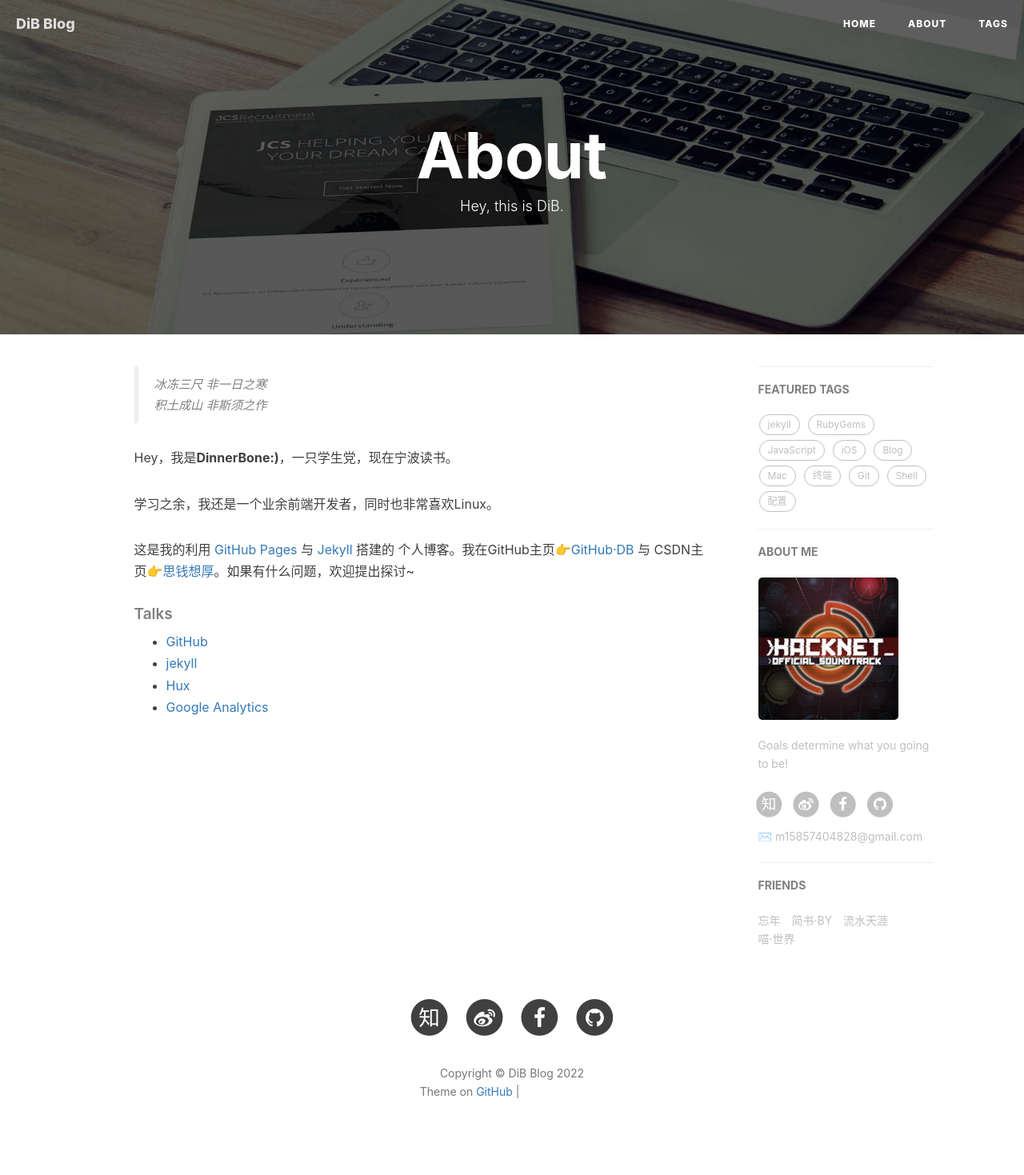
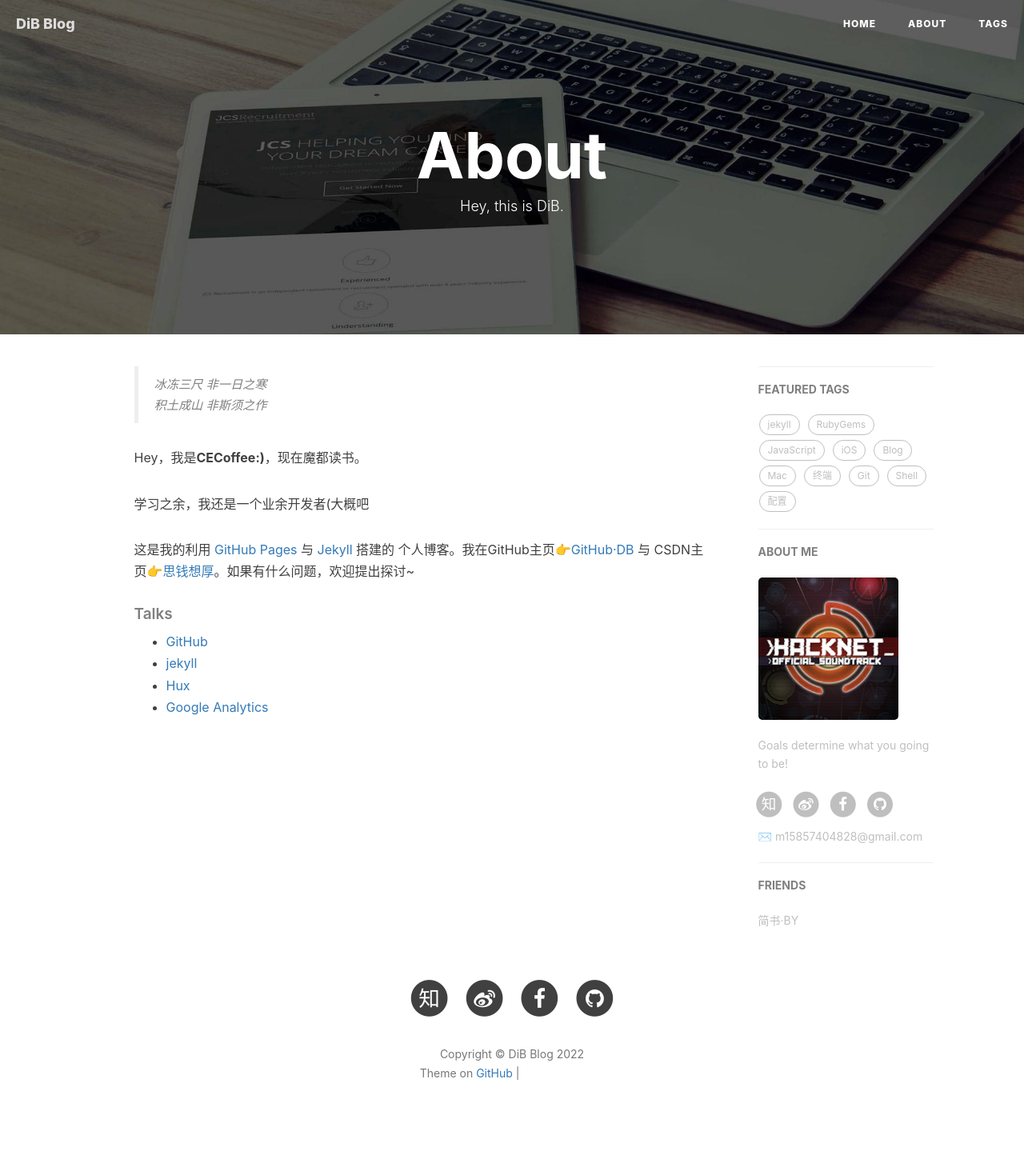
Before and after one commit to CECoffee/cecoffee.github.io, a Jekyll site: the page built from about.html, in a window 1280 px wide. Shown: the whole page at 80% size. Built offline with Jekyll 4.4.1, drawn with Linux system fonts in a browser that asks for light colours; nearby versions of some CDN libraries; comment, search, counter and statistics services are not loaded; after the commit the page ends 1446 px from its top, so only the background shows below that; grey boxes are pictures that could not be loaded.

Commit message:
update information

```diff
--- a/_config.yml
+++ b/_config.yml
@@ -4,10 +4,10 @@
 header-img: img/post-bg-desk.jpg
 email: m15857404828@gmail.com
 description: "Every failure is leading towards success."
-keyword: "DiB, DiB Blog, DinnerBone的博客, dimerbone, Linux, Shell"
-url: "http://dimerbone.github.io"          # your host, for absolute URL
+keyword: "DiB, DiB Blog, CECoffee的博客, CECoffee"
+url: "http://cecoffee.github.io"          # your host, for absolute URL
 baseurl: ""      # for example, '/blog' if your blog hosted on 'host/blog'
-github_repo: "https://github.com/dimerbone/dimerbone.github.io.git" # you code repository
+github_repo: "https://github.com/cecoffee/cecoffee.github.io" # you code repository
 
 # Sidebar settings
 sidebar: true                           # whether or not using Sidebar.
@@ -20,7 +20,7 @@
 RSS: false
 weibo_username:     5406647305
 zhihu_username:     si-qian-xiang-hou-30-65
-github_username:    dimerbone
+github_username:    CECoffee
 facebook_username:  force.grumn
 #jianshu_username:   e71990ada2fd
 #twitter_username:   qiubaiying
@@ -64,9 +64,9 @@
   enable: true    #是否开启Gitalk评论
   clientID: 7c8bc1c9ef22dbea28e6                            #生成的clientID
   clientSecret: aafa8e8b6250191096a9db92692a32278d825006    #生成的clientSecret
-  repo: dimerbone.github.io    #仓库名称
-  owner: dimerbone    #github用户名
-  admin: dimerbone
+  repo: cecoffee.github.io    #仓库名称
+  owner: cecoffee    #github用户名
+  admin: cecoffee
   distractionFreeMode: true #是否启用类似FB的阴影遮罩
 
 
@@ -99,16 +99,7 @@
 # Friends
 friends: [
     {
-        title: "忘年",
-        href: "https://p0wer.me"
-    },{
         title: "简书·BY",
         href: "https://www.jianshu.com/u/e71990ada2fd"
-    },{
-        title: "流水天涯",
-        herf: "https://www.liushuitianya.top"
-    },{
-        title: "喵·世界",
-        herf: "http://xn--i2r.xn--rhqv96g/"
     }
 ]
--- a/about.html
+++ b/about.html
@@ -18,11 +18,11 @@
     <blockquote><p>冰冻三尺 非一日之寒<br>
     积土成山 非斯须之作</p></blockquote>
 
-    <p>Hey，我是<strong>DinnerBone:)</strong>，一只学生党，现在宁波读书。</p>
+    <p>Hey，我是<strong>CECoffee:)</strong>，现在魔都读书。</p>
 
-    <p>学习之余，我还是一个业余前端开发者，同时也非常喜欢Linux。</p>
+    <p>学习之余，我还是一个业余开发者(大概吧</p>
 
-    <p>这是我的利用 <a href="https://pages.github.com/">GitHub Pages</a> 与 <a href="http://jekyll.com.cn/">Jekyll</a> 搭建的 个人博客。我在GitHub主页<a href="https://github.com/dimerbone">👉GitHub·DB</a> 与 CSDN主页<a href="https://me.csdn.net/qq_40629243">👉思钱想厚</a>。如果有什么问题，欢迎提出探讨~</p>
+    <p>这是我的利用 <a href="https://pages.github.com/">GitHub Pages</a> 与 <a href="http://jekyll.com.cn/">Jekyll</a> 搭建的 个人博客。我在GitHub主页<a href="https://github.com/CECoffee">👉GitHub·DB</a> 与 CSDN主页<a href="https://me.csdn.net/qq_40629243">👉思钱想厚</a>。如果有什么问题，欢迎提出探讨~</p>
 
     <p></p>
 
```
